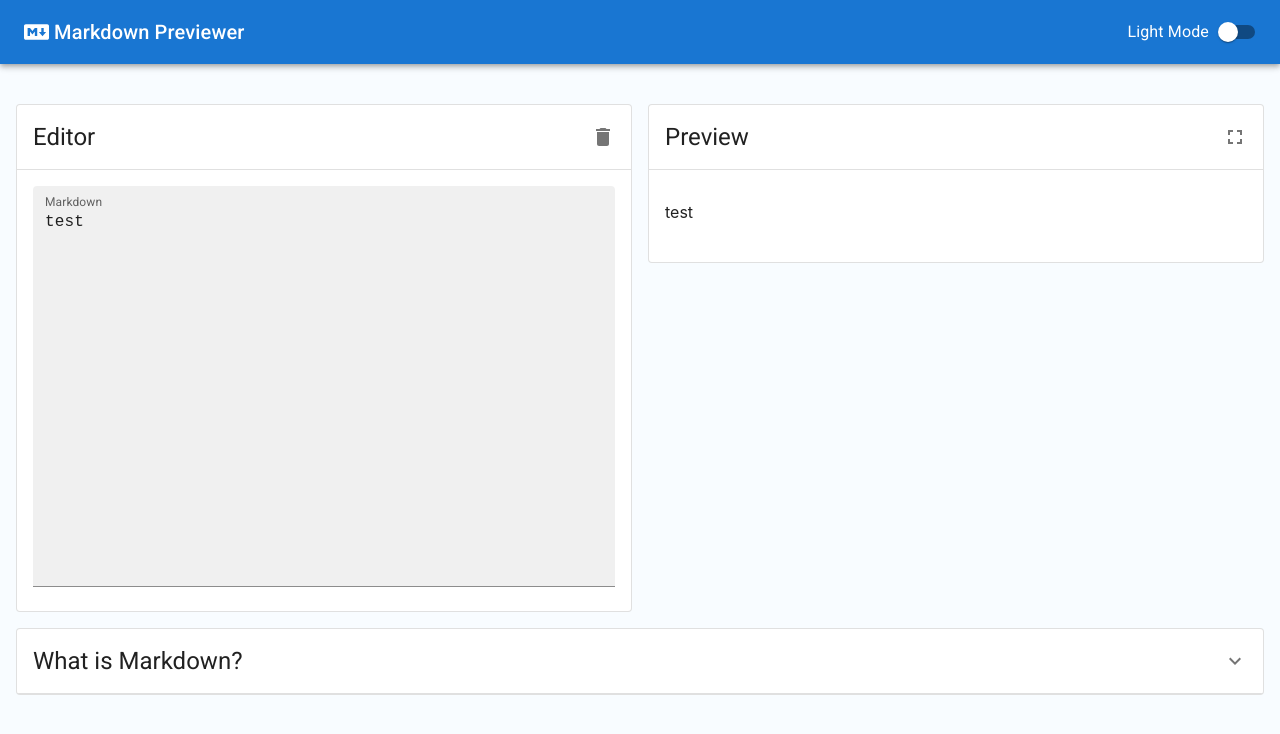
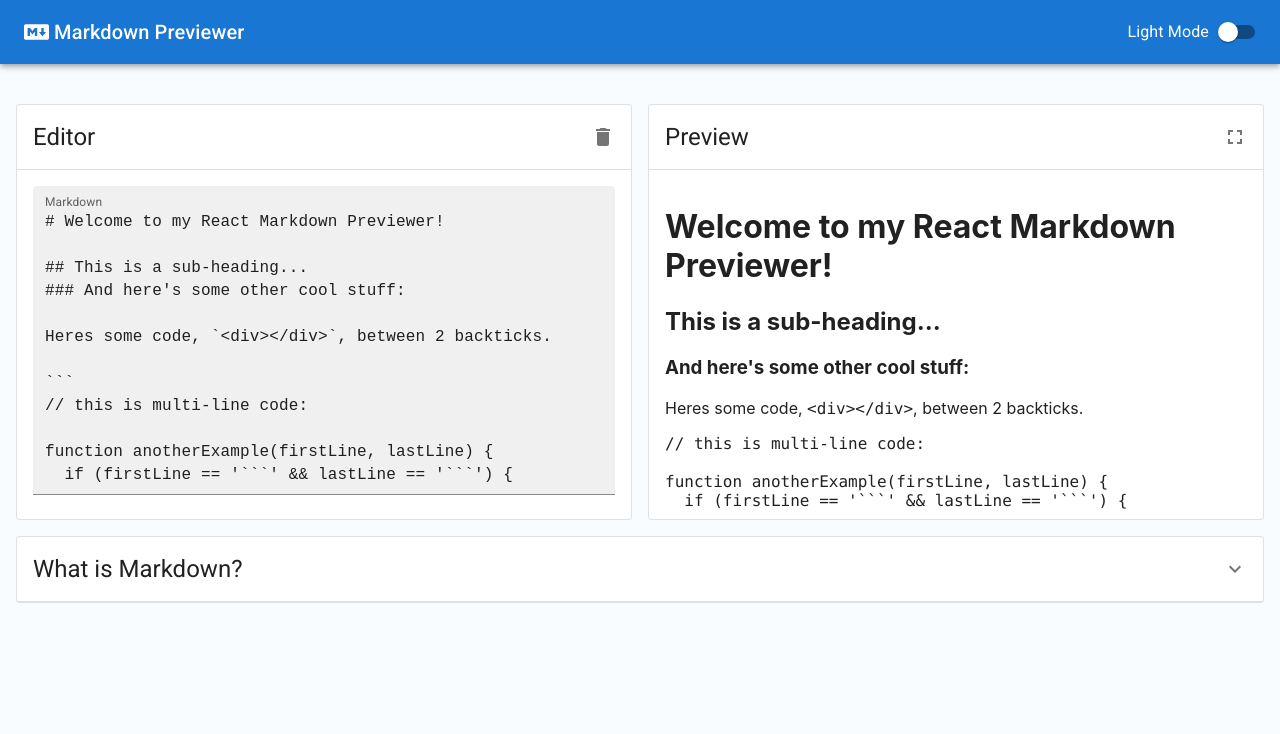
Before and after one commit to c-ehrlich/markdown-previewer, a React (Create React App) app: page / in a window 1280 px wide. Shown: the top 734 px of the page. Built offline with nearby package versions, Linux system fonts and the light colour scheme.

Commit message:
make Input and Output components equal height when they are in a row together

```diff
--- a/src/App.js
+++ b/src/App.js
@@ -22,12 +22,15 @@ function App() {
   return (
     <ThemeProvider theme={theme}>
       <Box flexDirection="column" className="App" sx={{ minHeight: "100vh", bgcolor: dark ? "#000" : "#f8fcff" }}>
-        <Box flex={1} overflow="auto" >
+        <Box flex={1}>
           <Header />
           <Grid
             container
             p={2}
             spacing={2}
+            dirction="row"
+            justifyContent="center"
+            alignItems="stretch"
             sx={{ marginTop: 1 }}
           >
             <Input />
--- a/src/components/Input.jsx
+++ b/src/components/Input.jsx
@@ -16,8 +16,8 @@ const Input = (props) => {
   const setText = useStore((state) => state.setText);
 
   return (
-    <Grid item xs={12} md={6} sx={{ height: "auto" }}>
-      <Card variant="outlined">
+    <Grid item xs={12} md={6}>
+      <Card variant="outlined" height="100%">
         <CardHeader
           title="Editor"
           action={
@@ -29,14 +29,15 @@ const Input = (props) => {
           }
         />
         <Divider />
-        <CardContent>
+        <CardContent height={300}>
           <TextField
             value={text}
             onChange={(e) => setText(e.target.value)}
             id="editor"
+            rows={12}
             fullWidth
             multiline
-            rows={16}
+            height="100%"
             label="Markdown"
             variant="filled"
             inputProps={{style: {fontFamily: "Monospace"}}}
--- a/src/components/Output.jsx
+++ b/src/components/Output.jsx
@@ -4,6 +4,7 @@ import { marked } from "marked";
 import CloseIcon from "@mui/icons-material/Close";
 import FullscreenIcon from "@mui/icons-material/Fullscreen";
 import {
+  Box,
   Card,
   CardContent,
   CardHeader,
@@ -16,7 +17,6 @@ import {
   Slide,
   Tooltip,
 } from "@mui/material";
-
 
 const Transition = React.forwardRef(function Transition(props, ref) {
   return <Slide direction="up" ref={ref} {...props} />;
@@ -79,23 +79,33 @@ const Output = () => {
   };
 
   return (
-    <Grid item xs={12} md={6} sx={{ height: "100%", overflowY: "scroll" }}>
-      <Card variant="outlined">
+    <Grid item xs={12} md={6} sx={{ minHeight: "100%", overflowY: "scroll" }}>
+      <Card
+        variant="outlined"
+        sx={{
+          minHeight: "calc(100% - 2px)",
+          maxHeight: "calc(100% - 2px)",
+          overflow: "scroll",
+        }}
+      >
         <CardHeader
           title="Preview"
           action={
             <Tooltip title="Fullscreen" arrow>
-              <IconButton
-                area-label="maximize"
-                onClick={handleOpenModal}
-              >
+              <IconButton area-label="maximize" onClick={handleOpenModal}>
                 <FullscreenIcon />
               </IconButton>
             </Tooltip>
           }
         />
         <Divider />
-        <CardContent id="preview" dangerouslySetInnerHTML={createMarkup()} sx={{ maxWidth: "100%", overflow: "scroll" }} />
+        <CardContent sx={{ maxHeight: "300px", overflow: "scroll" }}>
+          <Box
+            id="preview"
+            dangerouslySetInnerHTML={createMarkup()}
+            sx={{ maxWidth: "100%", overflow: "scroll" }}
+          />
+        </CardContent>
       </Card>
       <Dialog
         open={modalOpen}
--- a/src/store.js
+++ b/src/store.js
@@ -46,7 +46,7 @@ And here. | Okay. | I think we get it.
 `;
 
 const useStore = create((set) => ({
-  text: "test",
+  text: placeholder,
   setText: (text) => set((state) => ({...state, text})),
   dark: false,
   setDark: (dark) => set((state) => ({...state, dark})),
```
Also changed, not shown: 1 other file (tests, documents, lock files or other folders).
